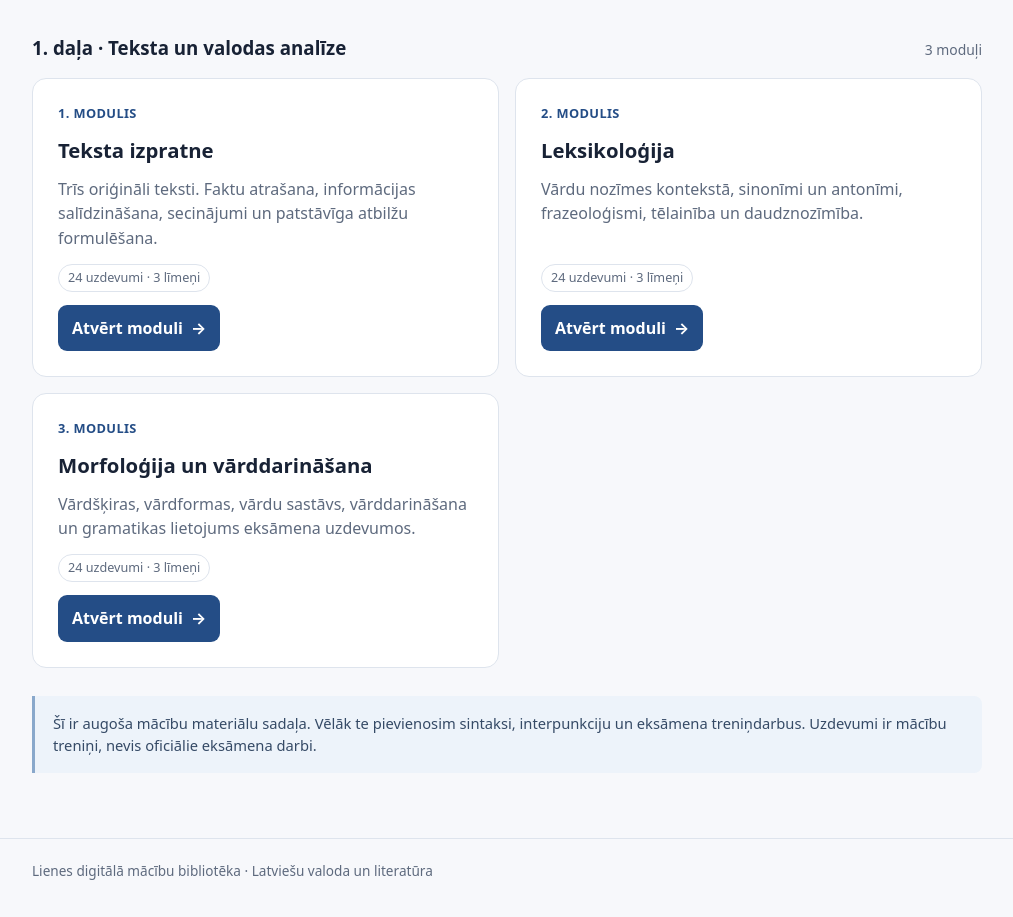
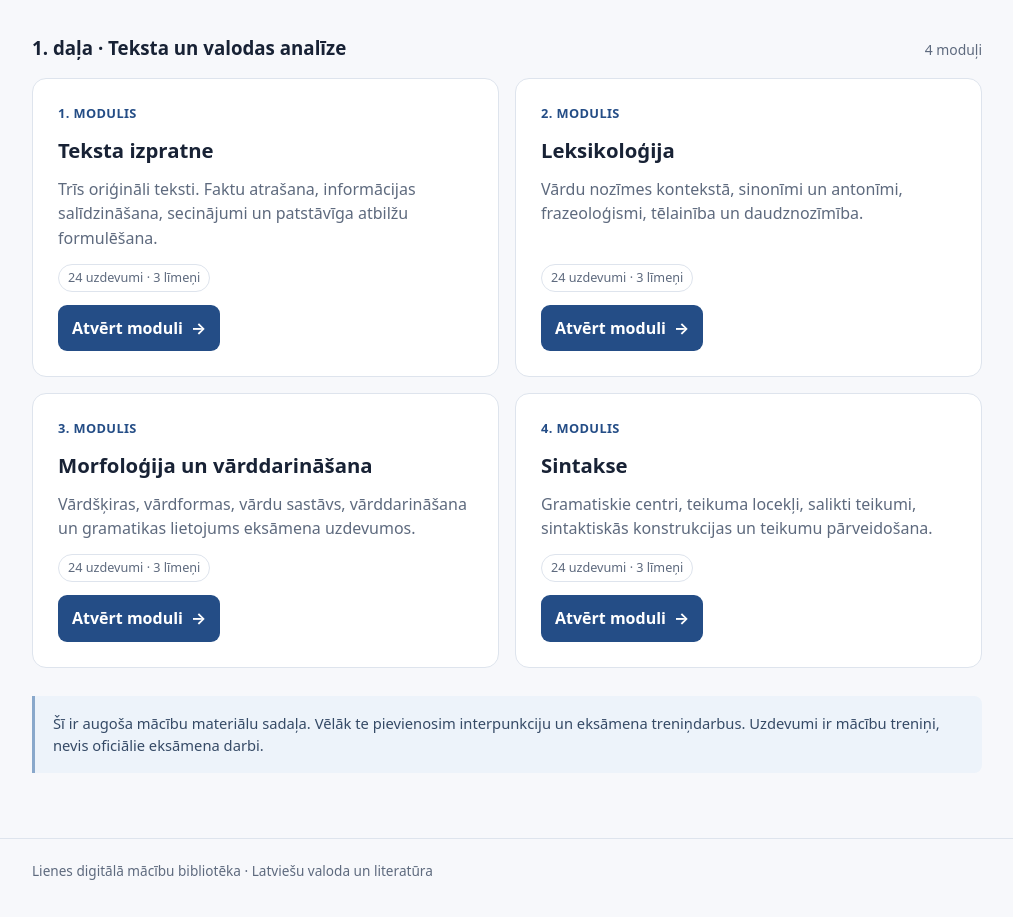
Before and after one commit to lienesskola/macibu-materiali, a plain HTML site: page 9-klase/eksamens/index.html in a window 1280 px wide. Shown: the part 253-1170 px from the top of the page, without its empty margins (133-1146 px from the left). Drawn offline with Linux system fonts and the light colour scheme.

Commit message:
Update index.html

```diff
--- a/9-klase/eksamens/index.html
+++ b/9-klase/eksamens/index.html
@@ -53,7 +53,7 @@
     </div>
   </header>
   <main class="wrap">
-    <div class="section-label"><h2>1. daļa · Teksta un valodas analīze</h2><span class="count">3 moduļi</span></div>
+    <div class="section-label"><h2>1. daļa · Teksta un valodas analīze</h2><span class="count">4 moduļi</span></div>
     <div class="cards">
       <article class="card">
         <div class="meta">1. modulis</div>
@@ -75,9 +75,16 @@
   <p>Vārdšķiras, vārdformas, vārdu sastāvs, vārddarināšana un gramatikas lietojums eksāmena uzdevumos.</p>
   <span class="tag">24 uzdevumi · 3 līmeņi</span>
   <a class="button" href="./morfologija_varddarinasana_9kl.html">Atvērt moduli <span aria-hidden="true">→</span></a>
-      </article>
+          </article>
+      <article class="card">
+  <div class="meta">4. modulis</div>
+  <h3>Sintakse</h3>
+  <p>Gramatiskie centri, teikuma locekļi, salikti teikumi, sintaktiskās konstrukcijas un teikumu pārveidošana.</p>
+  <span class="tag">24 uzdevumi · 3 līmeņi</span>
+  <a class="button" href="./sintakse_9kl.html">Atvērt moduli <span aria-hidden="true">→</span></a>
+</article>
     </div>
-    <div class="note">Šī ir augoša mācību materiālu sadaļa. Vēlāk te pievienosim sintaksi, interpunkciju un eksāmena treniņdarbus. Uzdevumi ir mācību treniņi, nevis oficiālie eksāmena darbi.</div>
+    <div class="note">Šī ir augoša mācību materiālu sadaļa. Vēlāk te pievienosim interpunkciju un eksāmena treniņdarbus. Uzdevumi ir mācību treniņi, nevis oficiālie eksāmena darbi.</div>
   </main>
   <footer><div class="wrap">Lienes digitālā mācību bibliotēka · Latviešu valoda un literatūra</div></footer>
 </body>
```
